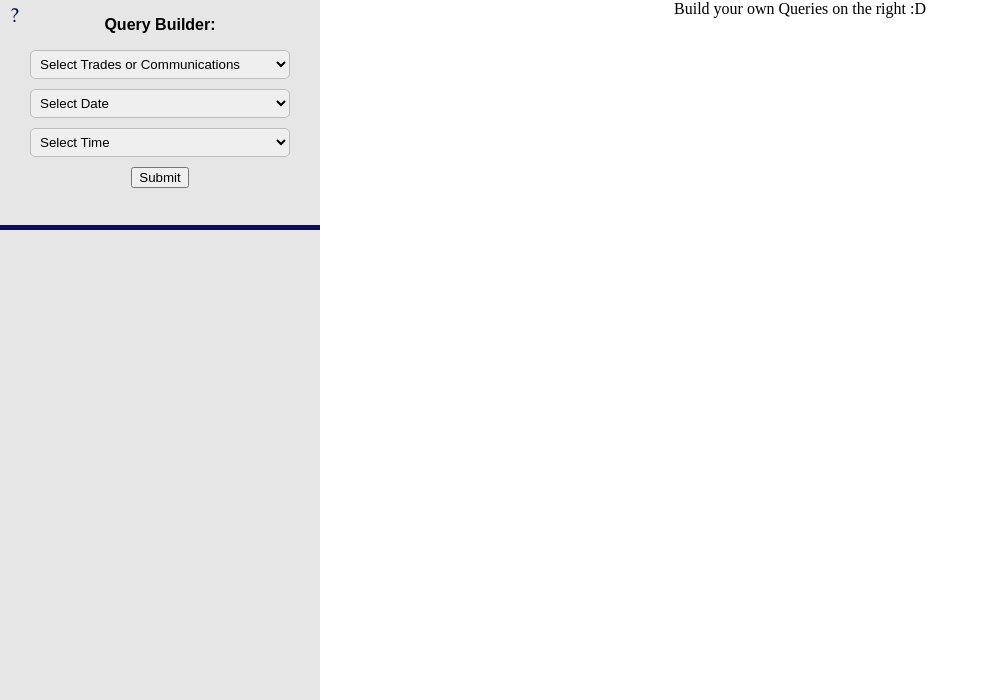
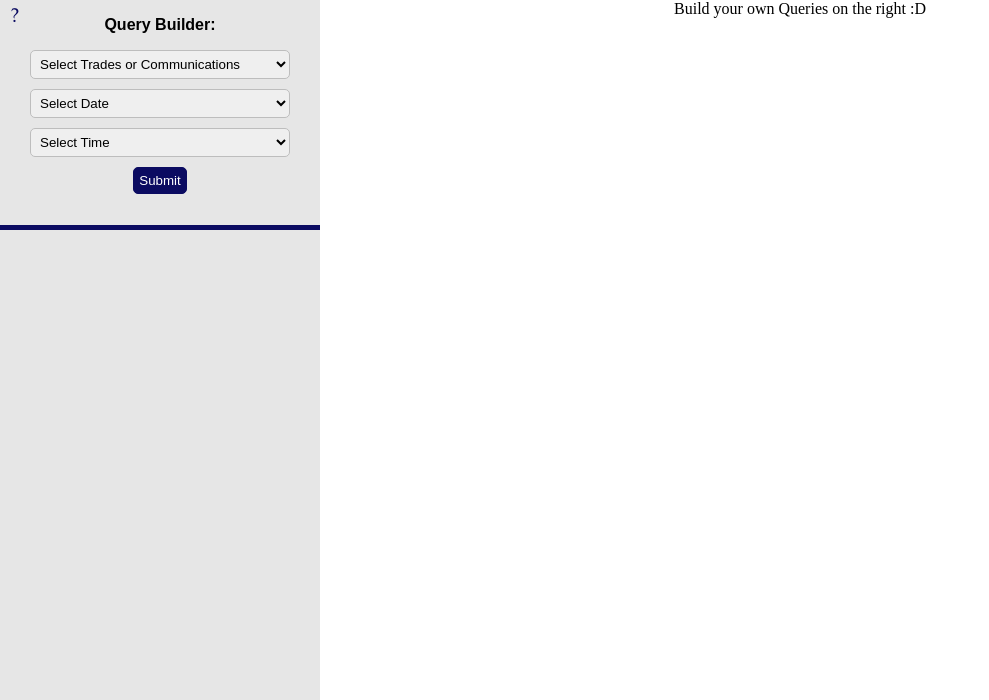
Before and after one commit to sherlockmatt/CS261, a PHP site: page / in a window 1280 px wide. Shown: the part 100-800 px from the top of the page, without its empty margins (0-989 px from the left). Run offline with PHP 8.4, Linux system fonts and the light colour scheme; data that the repository does not hold is empty; some libraries are stand-ins or nearby versions.

Commit message:
add class to submit button

```diff
--- a/index.php
+++ b/index.php
@@ -187,7 +187,7 @@
 
 		</select>
 
-	 <input type="button" id="searchForm" onClick="SubmitForm();" value="Submit" />
+	 <input type="button" class='submitbutton' id="searchForm" onClick="SubmitForm();" value="Submit" />
          </form>
 	</div>
 	<div class="query-builder-footer">
```
